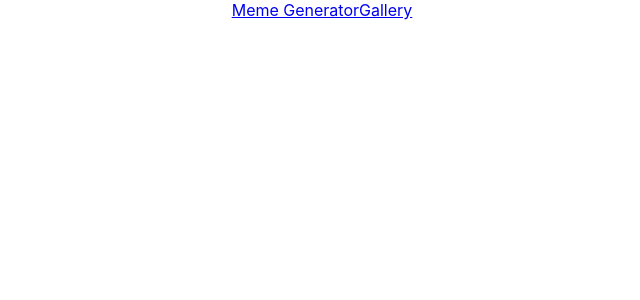
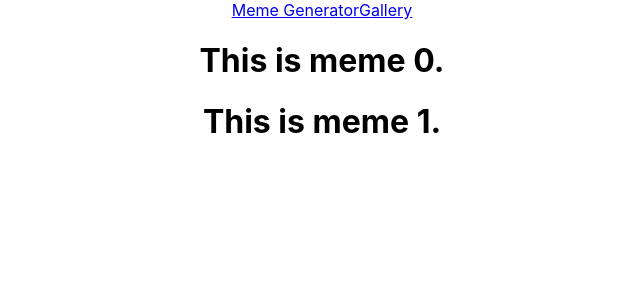
Before and after one commit to falafel72/hackschool, a React (Create React App) app: page /gallery in a window 1280 px wide. Shown: the top 300 px of the page, without its empty margins (318-958 px from the left). Built offline with nearby package versions, Linux system fonts and the light colour scheme; no server answers.

Commit message:
Added barebones React components for Gallery Page

```diff
--- a/src/App/App.js
+++ b/src/App/App.js
@@ -3,6 +3,7 @@ import axios from 'axios';
 import { BrowserRouter as Router, Link, Route } from 'react-router-dom';
 import './App.css';
 import MemeGenerator from './pages/MemeGenerator';
+import MemeGallery from './pages/MemeGallery';
 
 /** Main app controller */
 class App extends React.Component {
@@ -39,7 +40,11 @@ class App extends React.Component {
           render = {(routeProps) =>
             <MemeGenerator {...routeProps} memeArray={this.state.memeArray} />
           } />
-        <Route path="/gallery" />
+        <Route
+          path="/gallery"
+          render = {(routeProps) =>
+            <MemeGallery {...routeProps} />
+          } />
         </div>
       </Router>
     );
--- /dev/null
+++ b/src/App/pages/MemeGallery.js
@@ -0,0 +1,45 @@
+import React from 'react'
+
+/** Component that handles the overall meme gallery page.*/
+class MemeGallery extends React.Component {
+
+  // TODO: Think about what states I need for Meme Gallery
+  // constructor() {
+  //   super();
+
+  //   this.state = {
+
+  //   }
+  // }
+
+  render() {
+    return(
+      <div>
+        <MemeModel />
+        <MemeModel />
+      </div>
+    );
+  }
+}
+
+let memeId = 0;
+
+// Component that handles each meme displayed.
+class MemeModel extends React.Component{
+  constructor(){
+    super();
+    this.state = {
+        id: memeId,
+        upvotes: 0
+    };
+    memeId++;
+  }
+
+  render(){
+    return(
+      <h1> This is meme {this.state.id}. </h1>
+    )
+  }
+}
+
+export default MemeGallery;
```
Also changed, not shown: 2 other files (tests, documents, lock files or other folders).
